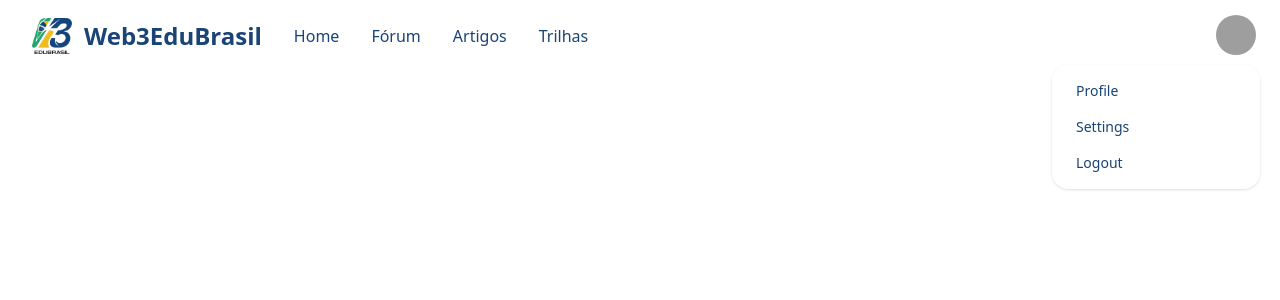
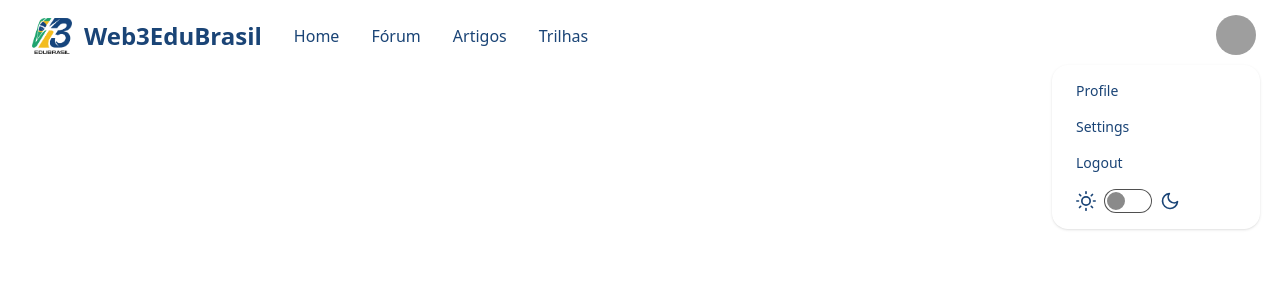
Before and after one commit to armbr/learnweb3-app, a Next.js app in the folder web3edu-app/: page /teste2 in a window 1280 px wide. Both pictures are taken after a click on the button 1236 px from the left and 35 px from the top of the page. Shown: the top 300 px of the page. Built offline with nearby package versions, Linux system fonts and the light colour scheme; grey boxes are pictures that could not be loaded.

Commit message:
top bar update

```diff
--- a/web3edu-app/src/components/NavBar.tsx
+++ /dev/null
@@ -1,61 +0,0 @@
-import web3EduLogo from "../images/Web3EduBrasil_logo.png";
-import Image from "next/image";
-
-export default function NavBar() {
-    return (
-        <div data-theme="mytheme" className="navbar bg-base justify-between px-5">
-            <div className="navbar-start gap-3">
-                <div className="dropdown">
-                    <div tabIndex={0} role="button" className="btn btn-ghost lg:hidden">
-                    <svg
-                            xmlns="http://www.w3.org/2000/svg"
-                            className="h-5 w-5 text-[#15457b]"
-                            fill="none"
-                            viewBox="0 0 24 24"
-                            stroke="currentColor">
-                            <path
-                                strokeLinecap="round"
-                                strokeLinejoin="round"
-                                strokeWidth="2"
-                                d="M4 6h16M4 12h8m-8 6h16" />
-                        </svg>
-                    </div>
-                    <ul
-                        tabIndex={0}
-                        className="menu menu-sm dropdown-content bg-base rounded-box z-[1] mt-3 w-52 p-2 shadow py-2 text-base   ">
-                        <li><a>Home</a></li>
-                        <li><a>Fórum</a></li>
-                        <li><a>Artigos</a></li>
-                        <li><a>Trilhas</a></li>
-                    </ul>
-                </div>
-                <Image src={web3EduLogo} alt="" className="w-10" />
-                <a className="text-2xl text-secondary font-bold">Web3EduBrasil</a>
-                <div className="navbar-center hidden lg:flex">
-                    <ul className="menu menu-horizontal px-1 text-secondary text-base font-medium">
-                        <li><a>Home</a></li>
-                        <li><a>Fórum</a></li>
-                        <li><a>Artigos</a></li>
-                        <li><a>Trilhas</a></li>
-                    </ul>
-                </div>
-            </div>
-            <div className="dropdown dropdown-end">
-                <div tabIndex={0} role="button" className="btn btn-ghost btn-circle avatar">
-                    <div className="w-10 rounded-full ">
-                        <img
-                            alt="Tailwind CSS Navbar component"
-                            src="https://img.daisyui.com/images/stock/photo-1534528741775-53994a69daeb.webp" />
-                    </div>
-                </div>
-                <ul
-                    tabIndex={0}
-                    className="menu menu-md dropdown-content bg-base text-secondary rounded-box z-[1] mt-1 w-52 p-2 shadow py-2 text-base">
-                    <li>    <a>Profile</a></li>
-                    <li><a>Settings</a></li>
-                    <li><a>Logout</a></li>
-                </ul>
-            </div>
-        </div>
-    )
-}
--- /dev/null
+++ b/web3edu-app/src/components/NavBar/NavBar.tsx
@@ -0,0 +1,98 @@
+import web3EduLogo from "../../images/Web3EduBrasil_logo.png";
+import Image from "next/image";
+import SwitchTheme from "./SwitchTheme";
+import React from "react";
+
+export default function NavBar() {
+  return (
+    <div className="navbar bg-base-100 justify-between px-5">
+      <div className="navbar-start gap-3">
+        <div className="dropdown">
+          <div tabIndex={0} role="button" className="btn btn-ghost lg:hidden">
+            <svg
+              xmlns="http://www.w3.org/2000/svg"
+              className="h-5 w-5 text-[#15457b]"
+              fill="none"
+              viewBox="0 0 24 24"
+              stroke="currentColor"
+            >
+              <path
+                strokeLinecap="round"
+                strokeLinejoin="round"
+                strokeWidth="2"
+                d="M4 6h16M4 12h8m-8 6h16"
+              />
+            </svg>
+          </div>
+          <ul
+            tabIndex={0}
+            className="menu menu-sm dropdown-content bg-base rounded-box z-[1] mt-3 w-52 p-2 shadow py-2 text-base   "
+          >
+            <li>
+              <a>Home</a>
+            </li>
+            <li>
+              <a>Fórum</a>
+            </li>
+            <li>
+              <a>Artigos</a>
+            </li>
+            <li>
+              <a>Trilhas</a>
+            </li>
+          </ul>
+        </div>
+        <Image src={web3EduLogo} alt="" className="w-10" />
+        <a className="text-2xl text-secondary font-bold">Web3EduBrasil</a>
+        <div className="navbar-center hidden lg:flex">
+          <ul className="menu menu-horizontal px-1 text-secondary text-base font-medium">
+            <li>
+              <a>Home</a>
+            </li>
+            <li>
+              <a>Fórum</a>
+            </li>
+            <li>
+              <a>Artigos</a>
+            </li>
+            <li>
+              <a>Trilhas</a>
+            </li>
+          </ul>
+        </div>
+      </div>
+      <div className="dropdown dropdown-end">
+        <div
+          tabIndex={0}
+          role="button"
+          className="btn btn-ghost btn-circle avatar"
+        >
+          <div className="w-10 rounded-full ">
+            <img
+              alt="Tailwind CSS Navbar component"
+              src="https://img.daisyui.com/images/stock/photo-1534528741775-53994a69daeb.webp"
+            />
+          </div>
+        </div>
+        <ul
+          tabIndex={0}
+          className="menu menu-md dropdown-content bg-base text-secondary rounded-box z-[1] mt-1 w-52 p-2 shadow py-2 text-base"
+        >
+          <li>
+            {" "}
+            <a>Profile</a>
+          </li>
+          <li>
+            <a>Settings</a>
+          </li>
+          <li>
+            <a>Logout</a>
+          </li>
+          <li>
+            <SwitchTheme />
+          </li>
+        </ul>
+      </div>
+    </div>
+  );
+}
--- /dev/null
+++ b/web3edu-app/src/components/NavBar/SwitchTheme.tsx
@@ -0,0 +1,69 @@
+import React from "react";
+
+export default function SwitchTheme() {
+  const [theme, setTheme] = React.useState("mytheme");
+
+  React.useEffect(() => {
+    document.querySelector("html")!.setAttribute("data-theme", theme);
+  }, [theme]);
+
+  React.useEffect(() => {
+    getTheme();
+  }, []);
+
+  function getTheme() {
+    if (typeof window !== "undefined") {
+      const storedTheme = localStorage.getItem("theme");
+      if (storedTheme !== null) {
+        try {
+          setTheme(JSON.parse(storedTheme));
+          return theme;
+        } catch (error) {
+          console.error(error);
+        }
+      }
+    }
+  }
+
+  const toggleTheme = () => {
+    setTheme(theme === "mytheme" ? "forest" : "mytheme");
+    localStorage.setItem("theme", JSON.stringify(theme));
+  };
+
+  return (
+    <label className="flex cursor-pointer gap-2" onClick={() => toggleTheme()}>
+      <svg
+        xmlns="http://www.w3.org/2000/svg"
+        width="20"
+        height="20"
+        viewBox="0 0 24 24"
+        fill="none"
+        stroke="currentColor"
+        strokeWidth="2"
+        strokeLinecap="round"
+        strokeLinejoin="round"
+      >
+        <circle cx="12" cy="12" r="5" />
+        <path d="M12 1v2M12 21v2M4.2 4.2l1.4 1.4M18.4 18.4l1.4 1.4M1 12h2M21 12h2M4.2 19.8l1.4-1.4M18.4 5.6l1.4-1.4" />
+      </svg>
+      <input
+        type="checkbox"
+        value="synthwave"
+        className="toggle theme-controller"
+      />
+      <svg
+        xmlns="http://www.w3.org/2000/svg"
+        width="20"
+        height="20"
+        viewBox="0 0 24 24"
+        fill="none"
+        stroke="currentColor"
+        strokeWidth="2"
+        strokeLinecap="round"
+        strokeLinejoin="round"
+      >
+        <path d="M21 12.79A9 9 0 1 1 11.21 3 7 7 0 0 0 21 12.79z"></path>
+      </svg>
+    </label>
+  );
+}
--- a/web3edu-app/src/pages/_app.tsx
+++ b/web3edu-app/src/pages/_app.tsx
@@ -1,6 +1,11 @@
+import NavBar from "@/components/NavBar/NavBar";
 import "@/styles/globals.css";
 import type { AppProps } from "next/app";
 
 export default function App({ Component, pageProps }: AppProps) {
-  return <Component {...pageProps} />;
+  return (
+    <>
+      <Component {...pageProps} />
+    </>
+  );
 }
--- a/web3edu-app/tailwind.config.ts
+++ b/web3edu-app/tailwind.config.ts
@@ -15,24 +15,23 @@ const config: Config = {
       },
     },
   },
-  plugins: [
-    require('daisyui'),
-  ],
+  plugins: [require("daisyui")],
   daisyui: {
     themes: [
       {
         mytheme: {
-          "primary": "#21a16b",
-          "secondary": "#1a4476",
-          "accent": "#f0bb20",
-          "neutral": "#1a4476",
+          primary: "#21a16b",
+          secondary: "#1a4476",
+          accent: "#f0bb20",
+          neutral: "#1a4476",
           "base-100": "#ffffff",
-          "info": "#1a4476",
-          "success": "#21a16b",
-          "warning": "#f0bb20",
-          "error": "#ff0000",
+          info: "#1a4476",
+          success: "#21a16b",
+          warning: "#f0bb20",
+          error: "#ff0000",
         },
       },
+      "forest",
     ],
   },
 };
```
Also changed, not shown: web3edu-app/src/pages/teste2.tsx (+4 -4 lines).
